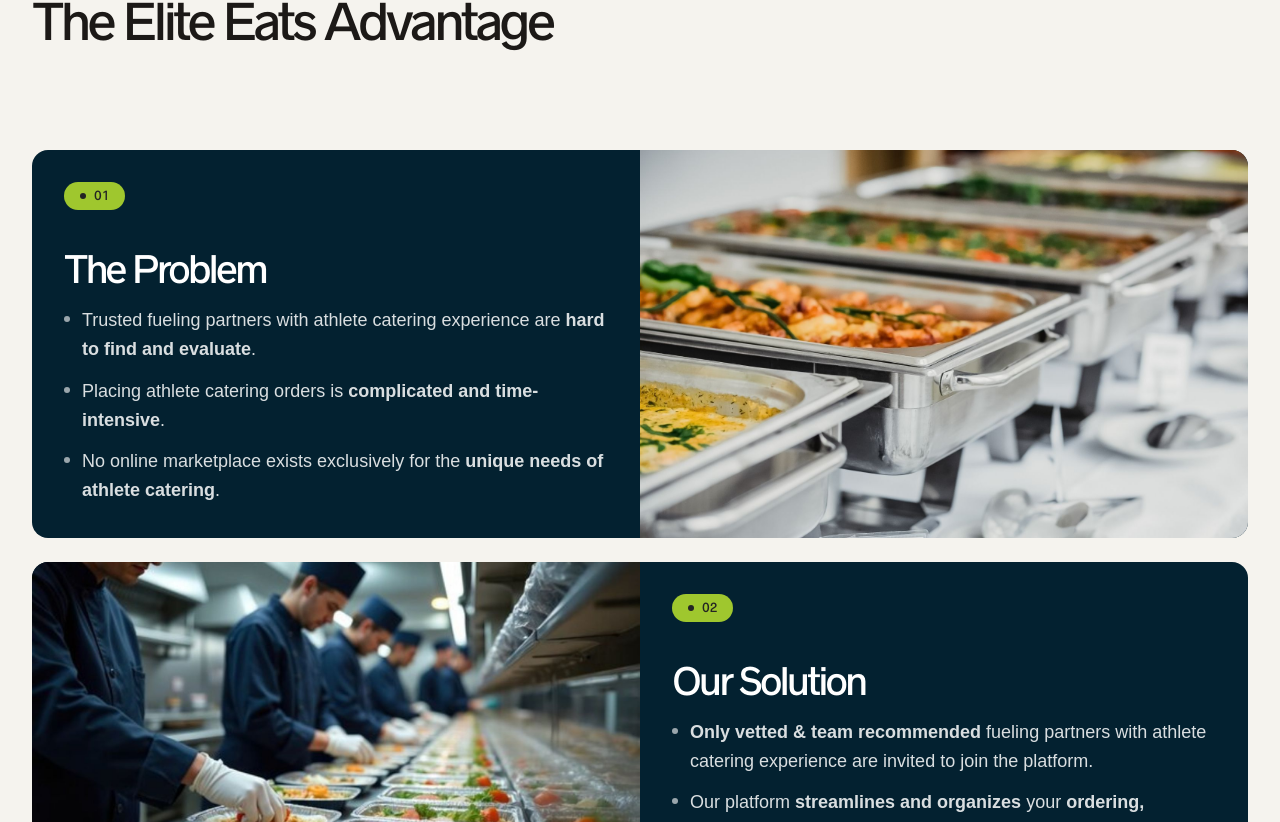
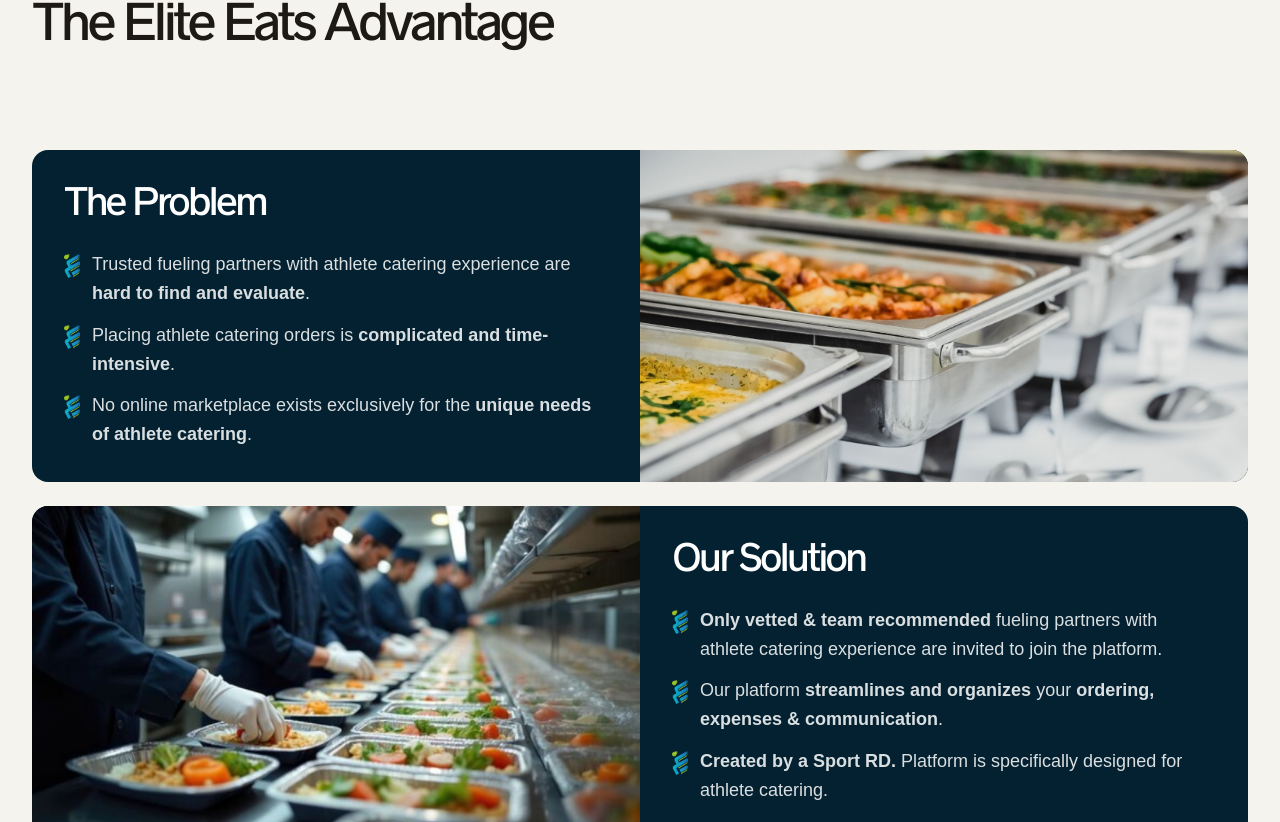
Before and after one commit to ajferron/elite-eats, a Next.js app: page / in a window 1280 px wide. Shown: the part 998-1820 px from the top of the page. Built offline with nearby package versions, Linux system fonts and the light colour scheme.

Commit message:
update bullet to the logo

```diff
--- a/src/components/ValueProposition.tsx
+++ b/src/components/ValueProposition.tsx
@@ -37,24 +37,18 @@
   return (
     <div className="mb-6 overflow-hidden rounded-2xl bg-darker-azure">
       <div className="grid lg:grid-cols-2">
-        <div className="flex flex-col justify-between items-start p-6 lg:p-8">
-          <span className="badge-accent px-4 py-1.5">
-            <span className="h-1.5 w-1.5 rounded-full bg-charcoal"></span>
-            {feature.number}
-          </span>
-          <div>
-            <h3 className="mt-10 font-sans text-3xl font-medium -tracking-[0.08em] text-white lg:text-4xl">
+        <div className="flex flex-col gap-3 items-start p-6 lg:p-8">
+          <h3 className="font-sans text-3xl font-medium -tracking-[0.08em] text-white lg:text-4xl">
             {feature.headline}
           </h3>
           <ul className="mt-4 space-y-3 text-lg text-white/85">
             {feature.bullets.map((bullet, index) => (
               <li key={index} className="flex items-start gap-3 leading-relaxed">
-                  <span className="mt-2.5 h-1.5 w-1.5 shrink-0 rounded-full bg-white/60" />
+                <Image src="/images/bullet.png" alt="" width={16} height={16} className="mt-1 shrink-0" />
                 <span>{bullet}</span>
               </li>
             ))}
           </ul>
-          </div>
         </div>
         <div className={`relative min-h-[320px] lg:min-h-[400px]${!flipped ? " lg:order-first" : ""}`}>
           <Image
@@ -80,15 +74,8 @@
       </div>
 
       <div className="container-section">
-        {/* Feature 1 - Hero Card with dark-azure anchor */}
         <LargeFeatureCard feature={features[0]} flipped/>
         <LargeFeatureCard feature={features[1]} />
-
-        {/* Features 2 & 3 - Two-column cards */}
-        {/* <div className="grid gap-6 lg:grid-cols-2">
-          <FeatureCard feature={features[2]} />
-          <FeatureCard feature={features[3]} />
-        </div> */}
       </div>
     </section>
   );
```
Also changed, not shown: public/images/bullet.png (added). Lines whose indentation alone changed are shown as unchanged.
